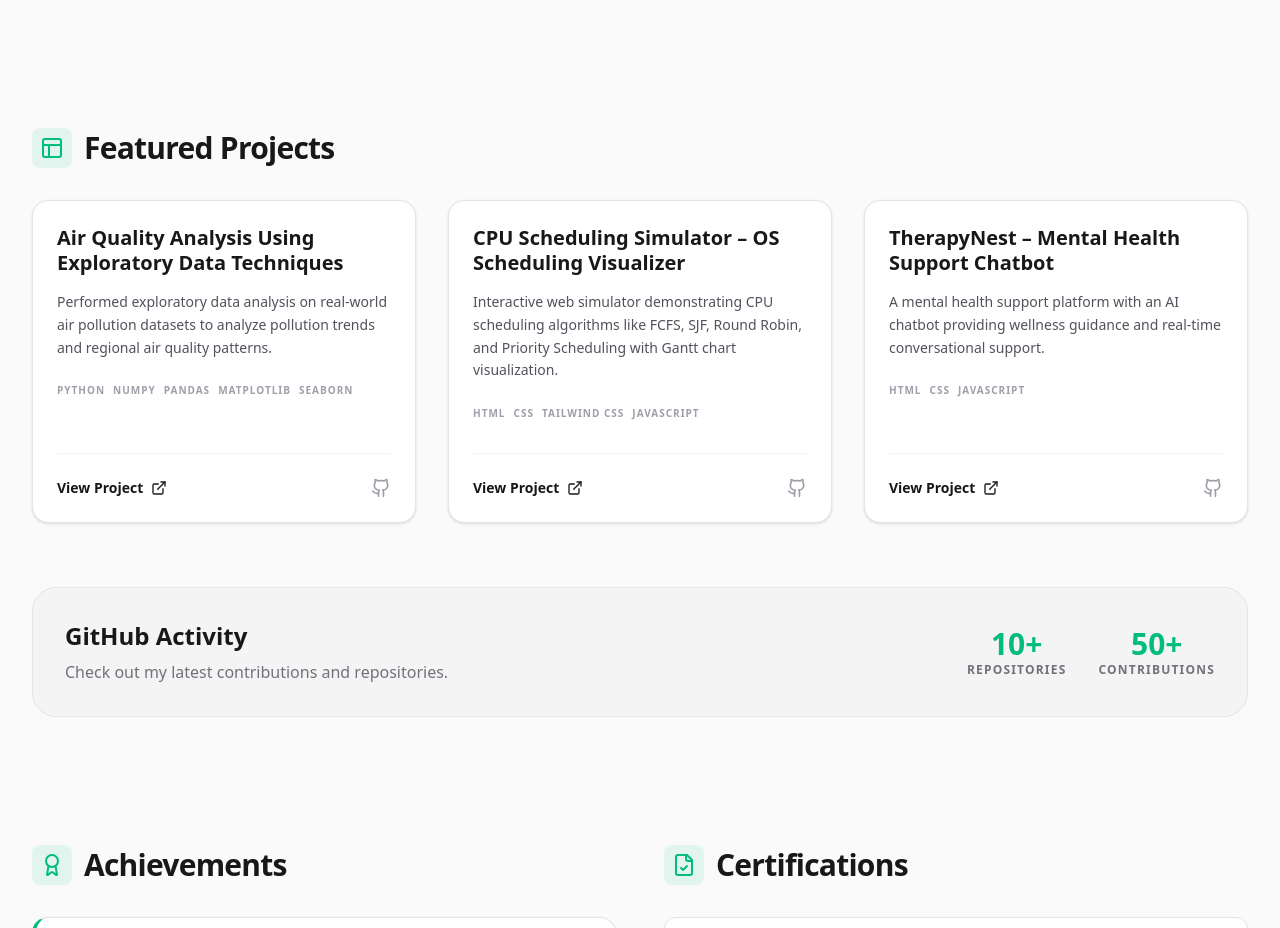
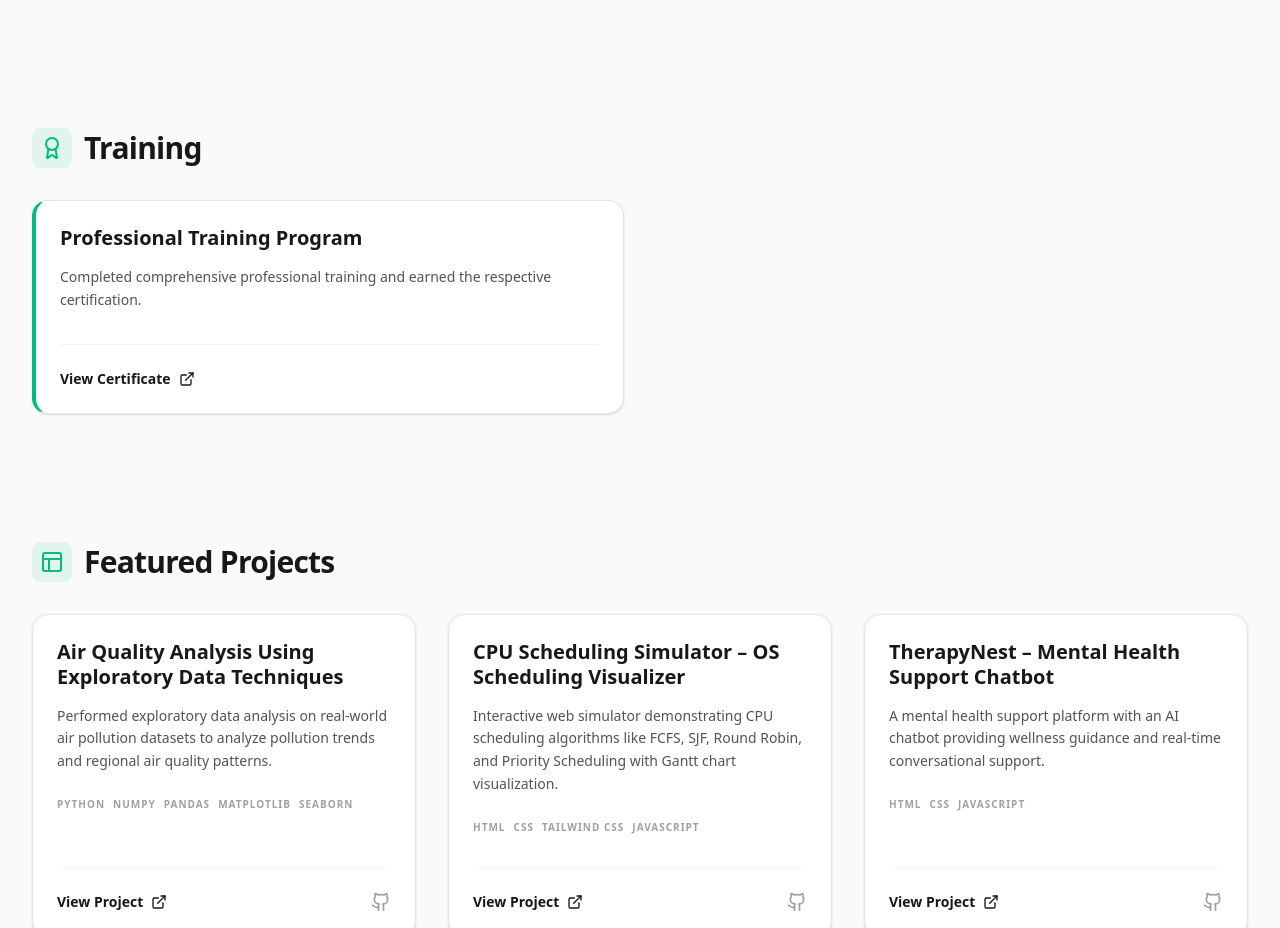
Before and after one commit to shashank6106/Professional_Portfolio, a React (Vite) app: page / in a window 1280 px wide. Shown: the part 1650-2578 px from the top of the page. Built offline with nearby package versions, Linux system fonts and the light colour scheme.

Commit message:
Add Training section with certificate link

```diff
--- a/src/App.tsx
+++ b/src/App.tsx
@@ -275,6 +275,31 @@ export default function App() {
           </div>
         </section>
 
+        {/* Training Section */}
+        <section id="training">
+          <SectionHeading icon={<Award />}>Training</SectionHeading>
+          <div className="grid md:grid-cols-2 gap-8">
+            <Card className="border-l-4 border-l-emerald-500 flex flex-col h-full">
+              <div className="flex-1 space-y-4">
+                <h3 className="text-xl font-bold leading-tight">Professional Training Program</h3>
+                <p className="text-zinc-600 dark:text-zinc-400 text-sm leading-relaxed">
+                  Completed comprehensive professional training and earned the respective certification.
+                </p>
+              </div>
+              <div className="mt-8 pt-6 border-t border-zinc-100 dark:border-zinc-800 flex items-center justify-between">
+                <a
+                  href="https://drive.google.com/file/d/1JJEtVnG3w9DyOTvMEGO2ZGYFM6RLa4MY/view"
+                  target="_blank"
+                  rel="noopener noreferrer"
+                  className="text-sm font-bold flex items-center gap-2 hover:text-emerald-500 transition-colors"
+                >
+                  View Certificate <ExternalLink className="w-4 h-4" />
+                </a>
+              </div>
+            </Card>
+          </div>
+        </section>
+
         {/* Projects Section */}
         <section id="projects">
           <SectionHeading icon={<Layout />}>Featured Projects</SectionHeading>
```
